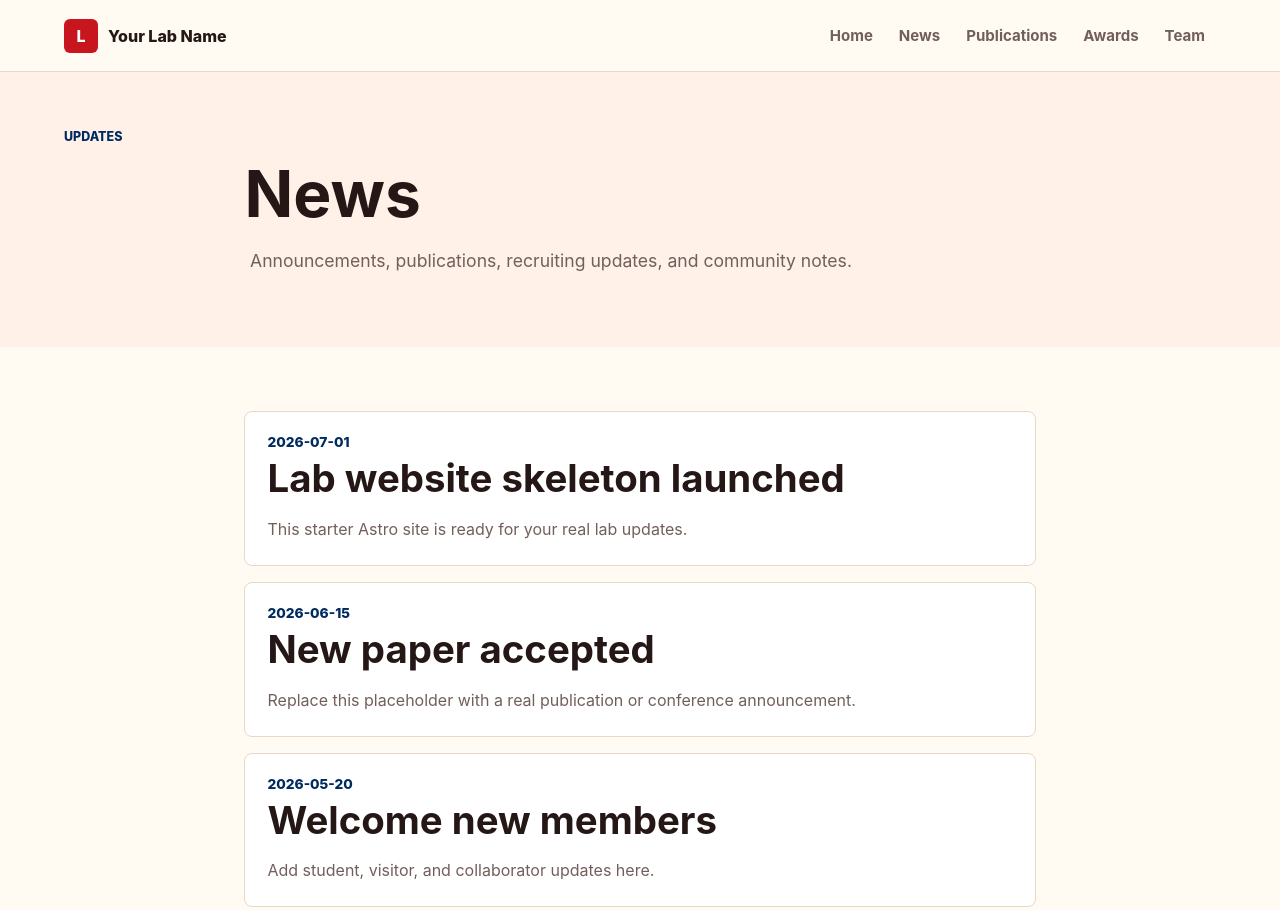
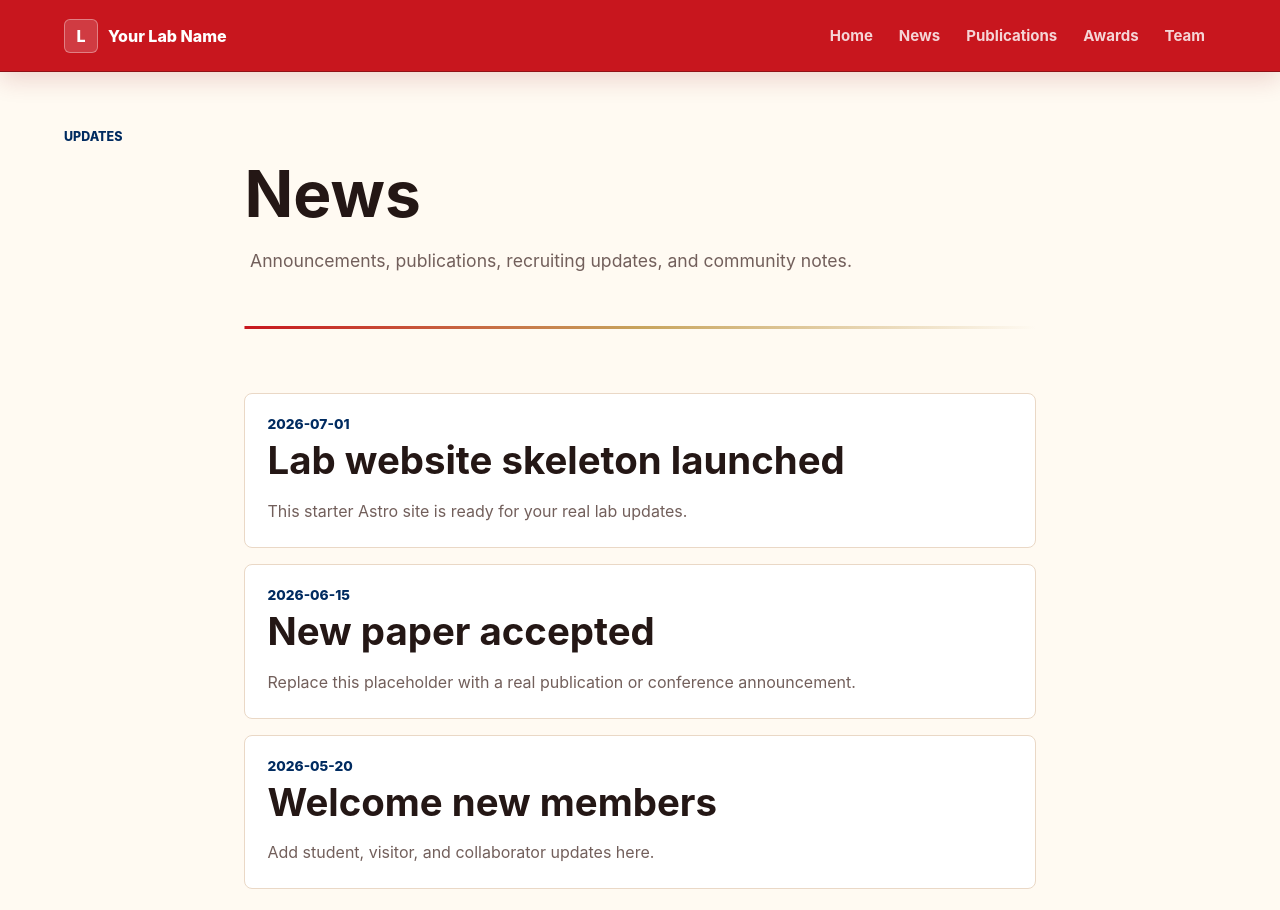
Before and after one commit to XiaoyeAsZ/homepage, an Astro site: page /news in a window 1280 px wide. Shown: the top 910 px of the page. Built offline with nearby package versions, Linux system fonts and the light colour scheme; Astro itself is replaced by a stand-in of ours.

Commit message:
update pages

```diff
--- a/src/styles/global.css
+++ b/src/styles/global.css
@@ -54,8 +54,9 @@ main {
 
 .site-header {
   align-items: center;
-  background: rgba(255, 250, 242, 0.94);
-  border-bottom: 1px solid var(--line);
+  background: var(--brand);
+  border-bottom: 1px solid var(--brand-strong);
+  box-shadow: 0 8px 24px rgba(143, 16, 23, 0.16);
   display: flex;
   gap: 24px;
   justify-content: space-between;
@@ -70,6 +71,7 @@ main {
 
 .brand {
   align-items: center;
+  color: white;
   display: inline-flex;
   font-weight: 760;
   gap: 10px;
@@ -78,7 +80,8 @@ main {
 
 .brand-mark {
   align-items: center;
-  background: var(--brand);
+  background: rgba(255, 255, 255, 0.16);
+  border: 1px solid rgba(255, 255, 255, 0.35);
   border-radius: 6px;
   color: white;
   display: inline-flex;
@@ -96,7 +99,7 @@ nav {
 
 nav a {
   border-radius: 6px;
-  color: var(--muted);
+  color: rgba(255, 255, 255, 0.82);
   font-size: 0.94rem;
   font-weight: 650;
   padding: 9px 11px;
@@ -104,8 +107,8 @@ nav a {
 
 nav a:hover,
 nav a[aria-current="page"] {
-  background: var(--tint);
-  color: var(--brand-strong);
+  background: rgba(255, 255, 255, 0.18);
+  color: white;
 }
 
 .site-footer {
@@ -340,13 +343,26 @@ p {
 }
 
 .page-header {
-  background: #fff0e8;
-  padding-bottom: 54px;
+  background: transparent;
+  padding-bottom: 36px;
   padding-top: 54px;
+  position: relative;
 }
 
 .page-header h1 {
   font-size: clamp(2.2rem, 5vw, 4.4rem);
+}
+
+.page-header::after {
+  background: linear-gradient(90deg, var(--brand), var(--gold), transparent);
+  bottom: 0;
+  content: "";
+  height: 3px;
+  left: 50%;
+  max-width: var(--content-width);
+  position: absolute;
+  transform: translateX(-50%);
+  width: calc(100% - clamp(36px, 10vw, 128px));
 }
 
 .page-header p:last-child {
```
